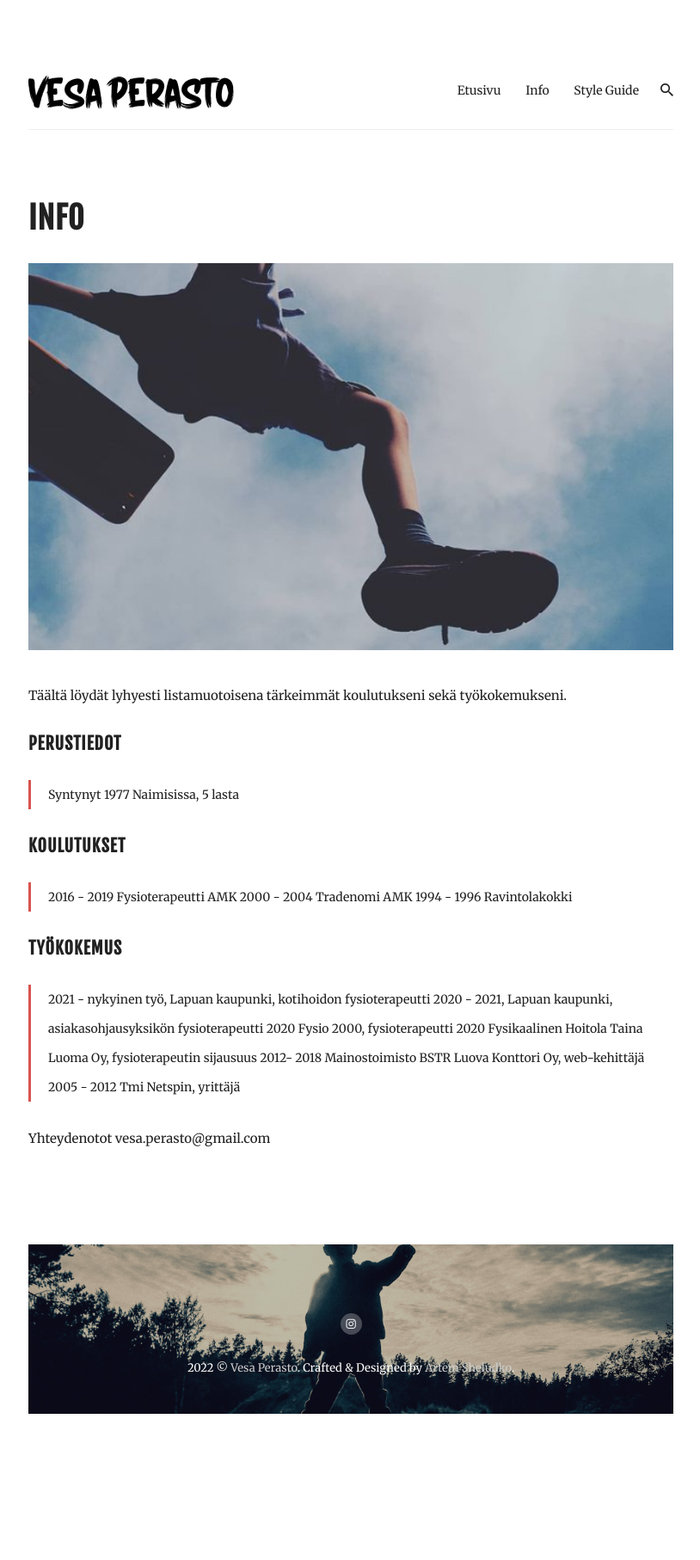
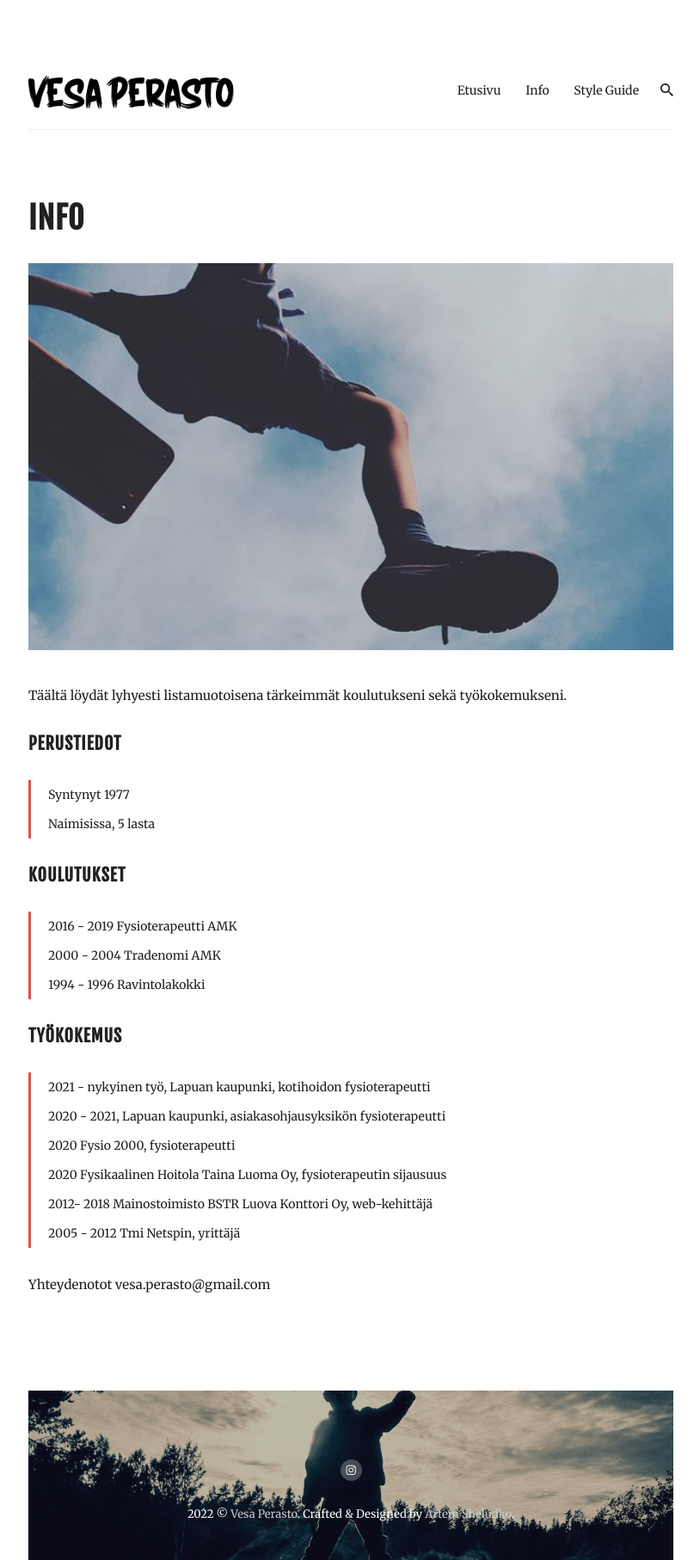
Before and after one commit to vperasto/vperasto.github.io, a Jekyll site: the page built from _pages/Info.md, in a window 1280 px wide. Shown: the whole page at 86% size, without its empty margins (232-1046 px from the left). Built offline with Jekyll 4.4.1, drawn with Linux system fonts in a browser that asks for light colours; nearby versions of some CDN libraries; before the commit the page ends 1644 px from its top, so only the background shows below that.

```diff
--- a/_pages/Info.md
+++ b/_pages/Info.md
@@ -10,22 +10,22 @@ Täältä löydät lyhyesti listamuotoisena tärkeimmät koulutukseni sekä työ
 
 #### Perustiedot
 
-> Syntynyt 1977
+> Syntynyt 1977<br>
 > Naimisissa, 5 lasta
 
 #### Koulutukset
 
-> 2016 - 2019 Fysioterapeutti AMK
-> 2000 - 2004 Tradenomi AMK
+> 2016 - 2019 Fysioterapeutti AMK<br>
+> 2000 - 2004 Tradenomi AMK<br>
 > 1994 - 1996 Ravintolakokki
 
 #### Työkokemus
 
-> 2021 - nykyinen työ, Lapuan kaupunki, kotihoidon fysioterapeutti
-> 2020 - 2021, Lapuan kaupunki, asiakasohjausyksikön fysioterapeutti
-> 2020 Fysio 2000, fysioterapeutti
-> 2020 Fysikaalinen Hoitola Taina Luoma Oy, fysioterapeutin sijausuus
-> 2012- 2018 Mainostoimisto BSTR Luova Konttori Oy, web-kehittäjä
+> 2021 - nykyinen työ, Lapuan kaupunki, kotihoidon fysioterapeutti<br>
+> 2020 - 2021, Lapuan kaupunki, asiakasohjausyksikön fysioterapeutti<br>
+> 2020 Fysio 2000, fysioterapeutti<br>
+> 2020 Fysikaalinen Hoitola Taina Luoma Oy, fysioterapeutin sijausuus<br>
+> 2012- 2018 Mainostoimisto BSTR Luova Konttori Oy, web-kehittäjä<br>
 > 2005 - 2012 Tmi Netspin, yrittäjä
 
 Yhteydenotot vesa.perasto@gmail.com
```
